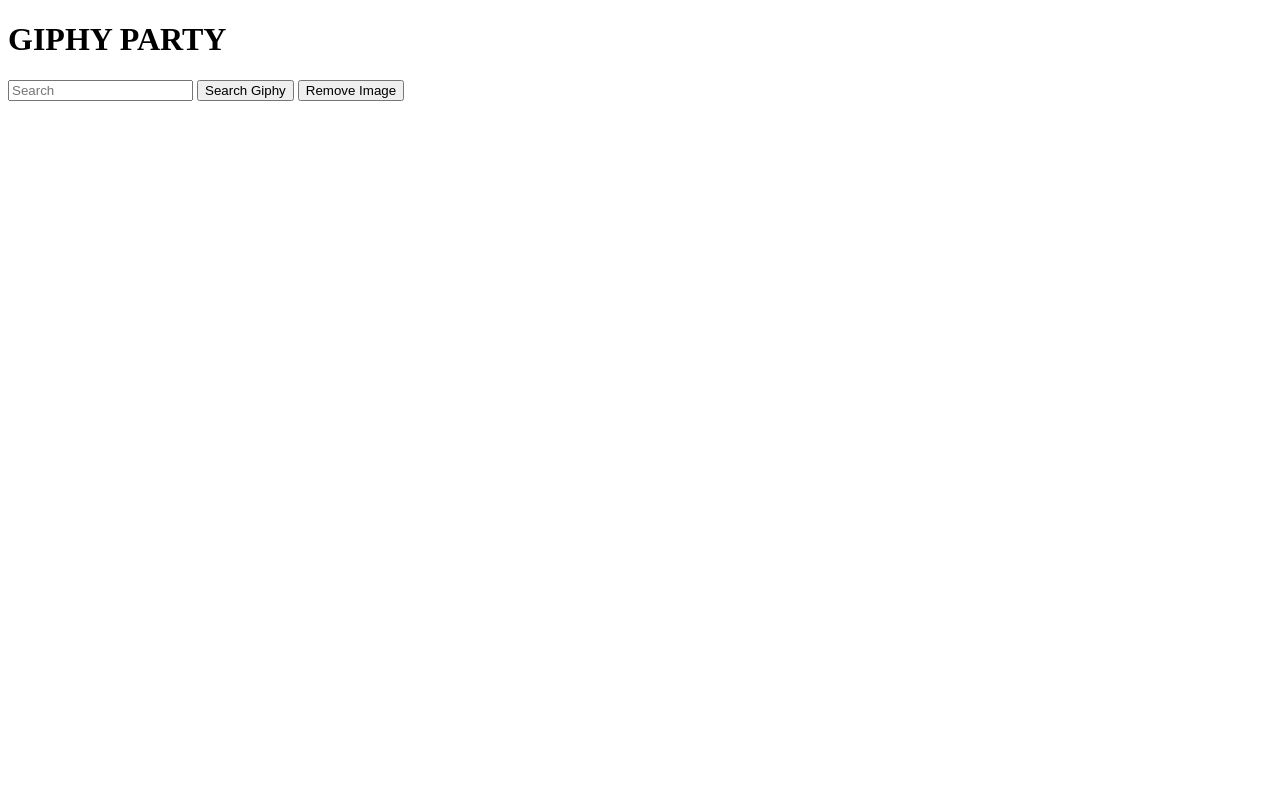
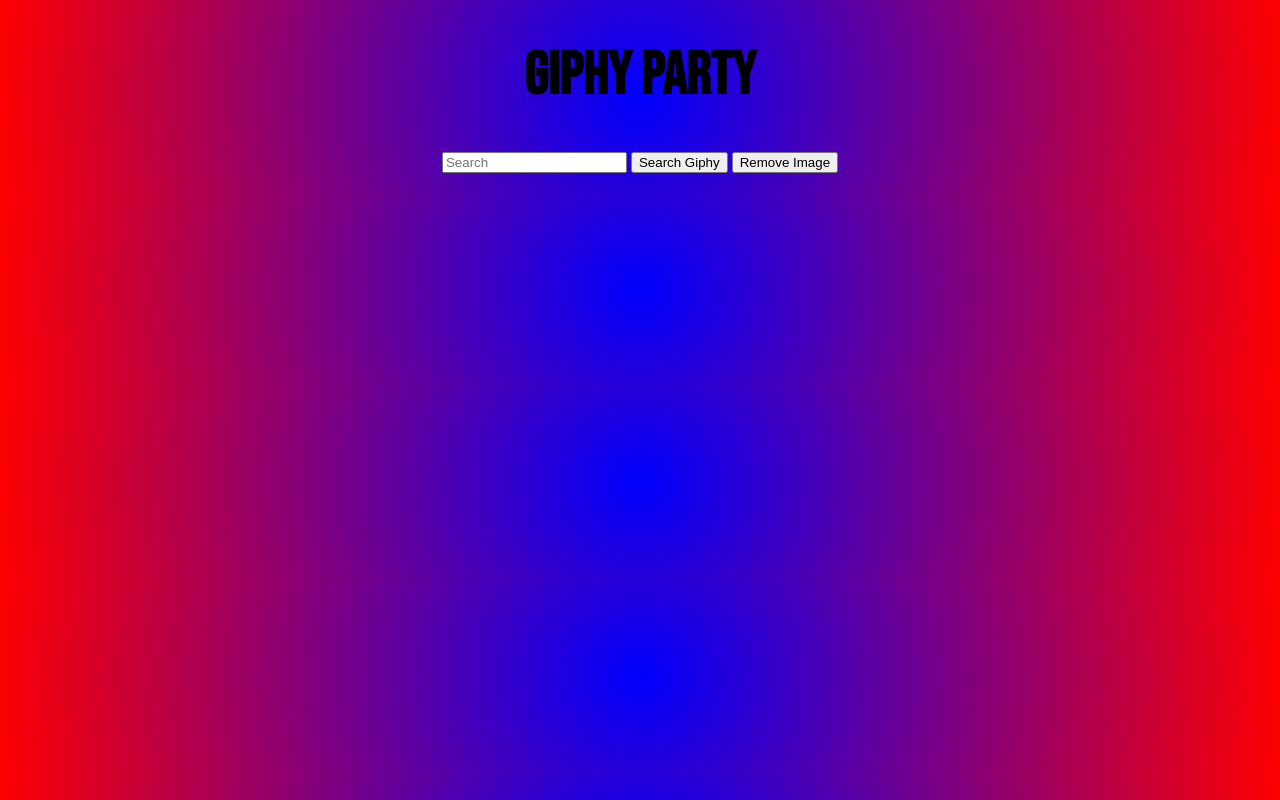
Before and after one commit to JoelA24/AJAX-Exercise, a plain HTML site: page index.html in a window 1280 px wide. Drawn offline with nearby package versions, Linux system fonts and the light colour scheme.

Commit message:
guess i forgot

```diff
--- a/index.html
+++ b/index.html
@@ -4,7 +4,7 @@
 <head>
   <meta charset="UTF-8">
   <title>Giphy Party!</title>
-  <link rel="stylesheet" href="">
+  <link rel="stylesheet" href="app.css">
 </head>
 
 <body>
```
